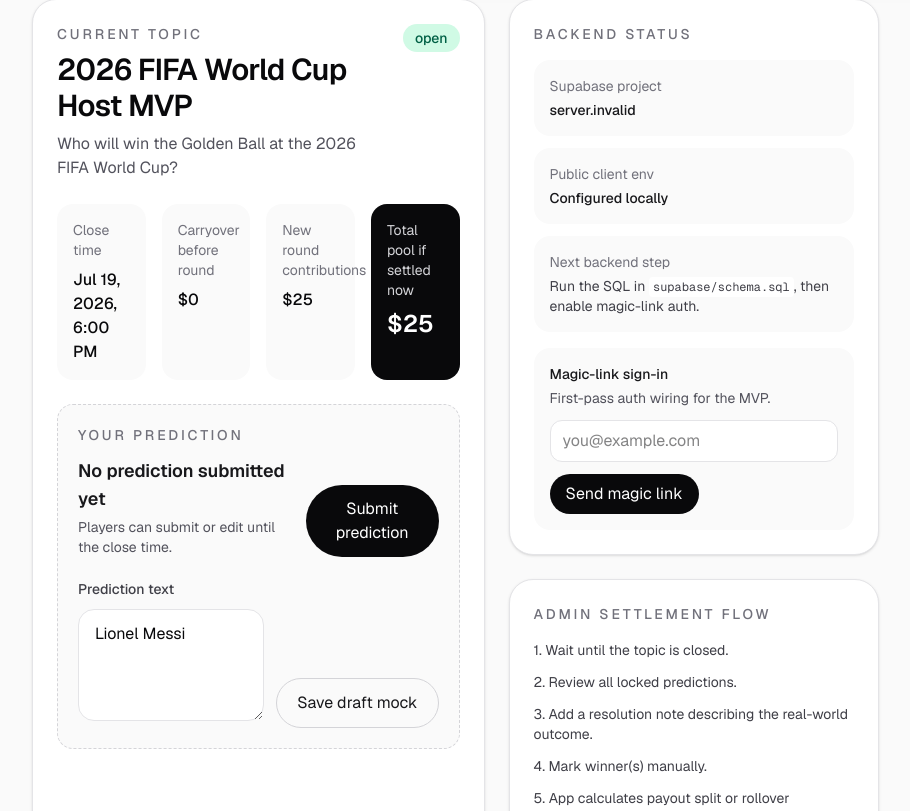
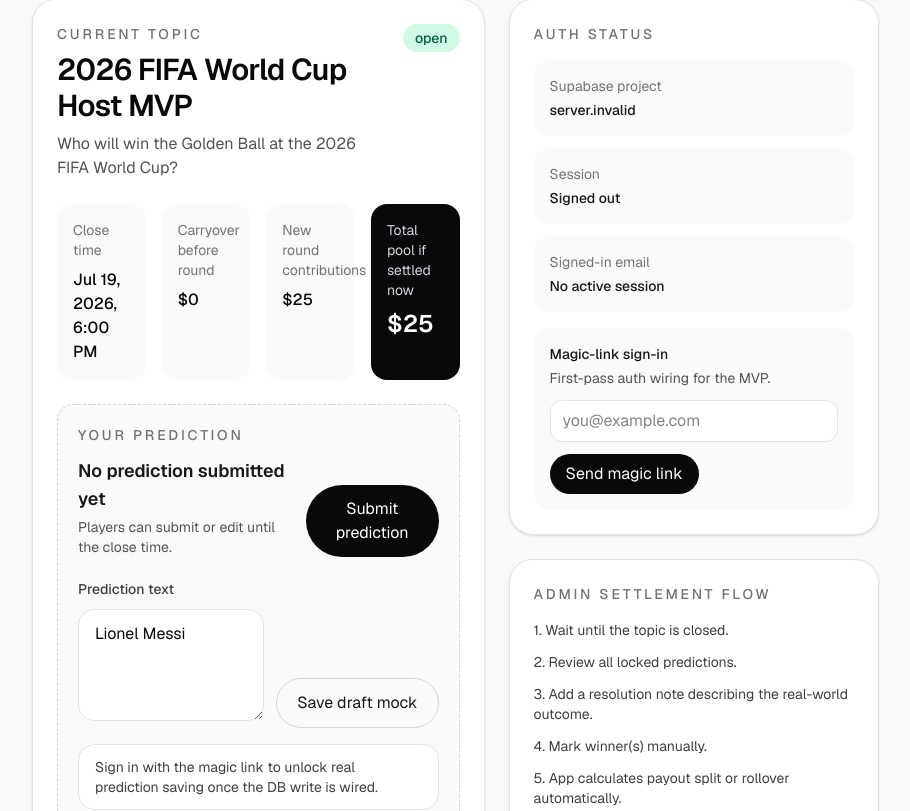
Before and after one commit to fanharrison4-woodoo/rolling-topic-pool, a Next.js app: page / in a window 1280 px wide. Shown: the part 369-1180 px from the top of the page, without its empty margins (8-918 px from the left). Built offline with nearby package versions, Linux system fonts and the light colour scheme; no server answers.

Commit message:
feat: surface auth session state in UI

```diff
--- a/src/app/page.tsx
+++ b/src/app/page.tsx
@@ -8,7 +8,8 @@
   getPredictionsForTopic,
   getUserPrediction,
 } from "@/lib/mock-data";
-import { MagicLinkForm } from "@/components/magic-link-form";
+import { AuthStatusCard } from "@/components/auth-status-card";
+import { PredictionAuthHint } from "@/components/prediction-auth-hint";
 import { getSupabasePublicEnv } from "@/lib/env";
 import { Prediction, Topic } from "@/lib/types";
 
@@ -196,36 +197,12 @@
                   Save draft mock
                 </button>
               </div>
+              <PredictionAuthHint />
             </div>
           </div>
 
           <aside className="space-y-6">
-            <div className="rounded-3xl border border-zinc-200 bg-white p-6 shadow-sm">
-              <p className="text-sm font-medium uppercase tracking-[0.2em] text-zinc-500">Backend status</p>
-              <div className="mt-4 space-y-3 text-sm text-zinc-700">
-                <div className="rounded-2xl bg-zinc-50 p-4">
-                  <p className="text-zinc-500">Supabase project</p>
-                  <p className="mt-1 font-medium text-zinc-900">
-                    {supabase.projectHost ?? "Not configured yet"}
-                  </p>
-                </div>
-                <div className="rounded-2xl bg-zinc-50 p-4">
-                  <p className="text-zinc-500">Public client env</p>
-                  <p className="mt-1 font-medium text-zinc-900">
-                    {supabase.configured ? "Configured locally" : "Missing"}
-                  </p>
-                </div>
-                <div className="rounded-2xl bg-zinc-50 p-4">
-                  <p className="text-zinc-500">Next backend step</p>
-                  <p className="mt-1 text-zinc-700">
-                    Run the SQL in <code className="rounded bg-white px-1 py-0.5 text-xs">supabase/schema.sql</code>, then enable magic-link auth.
-                  </p>
-                </div>
-              </div>
-              <div className="mt-4">
-                <MagicLinkForm />
-              </div>
-            </div>
+            <AuthStatusCard projectHost={supabase.projectHost} configured={supabase.configured} />
             <div className="rounded-3xl border border-zinc-200 bg-white p-6 shadow-sm">
               <p className="text-sm font-medium uppercase tracking-[0.2em] text-zinc-500">Admin settlement flow</p>
               <ol className="mt-4 space-y-3 text-sm text-zinc-700">
--- /dev/null
+++ b/src/components/auth-status-card.tsx
@@ -0,0 +1,130 @@
+"use client";
+
+import { useEffect, useMemo, useState } from "react";
+import type { Session } from "@supabase/supabase-js";
+import { MagicLinkForm } from "@/components/magic-link-form";
+import { createSupabaseBrowserClient } from "@/lib/supabase";
+
+interface AuthStatusCardProps {
+  projectHost: string | null;
+  configured: boolean;
+}
+
+export function AuthStatusCard({ projectHost, configured }: AuthStatusCardProps) {
+  const supabase = useMemo(() => createSupabaseBrowserClient(), []);
+  const [session, setSession] = useState<Session | null>(null);
+  const [loading, setLoading] = useState(() => Boolean(supabase));
+  const [signOutError, setSignOutError] = useState<string | null>(null);
+  const [signingOut, setSigningOut] = useState(false);
+
+  useEffect(() => {
+    if (!supabase) {
+      return;
+    }
+
+    let isMounted = true;
+
+    supabase.auth.getSession().then(({ data, error }) => {
+      if (!isMounted) {
+        return;
+      }
+
+      if (error) {
+        setSignOutError(error.message);
+      } else {
+        setSession(data.session ?? null);
+      }
+
+      setLoading(false);
+    });
+
+    const {
+      data: { subscription },
+    } = supabase.auth.onAuthStateChange((_event, nextSession) => {
+      if (!isMounted) {
+        return;
+      }
+
+      setSession(nextSession ?? null);
+      setLoading(false);
+      setSignOutError(null);
+    });
+
+    return () => {
+      isMounted = false;
+      subscription.unsubscribe();
+    };
+  }, [supabase]);
+
+  async function handleSignOut() {
+    if (!supabase) {
+      return;
+    }
+
+    setSigningOut(true);
+    setSignOutError(null);
+
+    const { error } = await supabase.auth.signOut();
+
+    if (error) {
+      setSignOutError(error.message);
+    }
+
+    setSigningOut(false);
+  }
+
+  return (
+    <div className="rounded-3xl border border-zinc-200 bg-white p-6 shadow-sm">
+      <p className="text-sm font-medium uppercase tracking-[0.2em] text-zinc-500">Auth status</p>
+      <div className="mt-4 space-y-3 text-sm text-zinc-700">
+        <div className="rounded-2xl bg-zinc-50 p-4">
+          <p className="text-zinc-500">Supabase project</p>
+          <p className="mt-1 font-medium text-zinc-900">{projectHost ?? "Not configured yet"}</p>
+        </div>
+        <div className="rounded-2xl bg-zinc-50 p-4">
+          <p className="text-zinc-500">Session</p>
+          <p className="mt-1 font-medium text-zinc-900">
+            {!configured
+              ? "Missing public env"
+              : loading
+                ? "Restoring session..."
+                : session
+                  ? "Signed in"
+                  : "Signed out"}
+          </p>
+        </div>
+        <div className="rounded-2xl bg-zinc-50 p-4">
+          <p className="text-zinc-500">Signed-in email</p>
+          <p className="mt-1 font-medium text-zinc-900">{session?.user.email ?? "No active session"}</p>
+        </div>
+      </div>
+
+      {!configured ? (
+        <div className="mt-4 rounded-2xl bg-amber-50 p-4 text-sm text-amber-900">
+          Add <code className="rounded bg-white px-1 py-0.5 text-xs">NEXT_PUBLIC_SUPABASE_URL</code> and{" "}
+          <code className="rounded bg-white px-1 py-0.5 text-xs">NEXT_PUBLIC_SUPABASE_ANON_KEY</code> to test auth.
+        </div>
+      ) : null}
+
+      {session ? (
+        <div className="mt-4 space-y-3 rounded-2xl bg-emerald-50 p-4 text-sm text-emerald-900">
+          <p>You’re signed in. This is the first real piece of the app now.</p>
+          <button
+            type="button"
+            onClick={handleSignOut}
+            disabled={signingOut}
+            className="rounded-full bg-zinc-950 px-4 py-2 text-sm font-medium text-white disabled:opacity-50"
+          >
+            {signingOut ? "Signing out..." : "Log out"}
+          </button>
+        </div>
+      ) : (
+        <div className="mt-4">
+          <MagicLinkForm />
+        </div>
+      )}
+
+      {signOutError ? <p className="mt-3 text-sm text-rose-700">{signOutError}</p> : null}
+    </div>
+  );
+}
--- /dev/null
+++ b/src/components/prediction-auth-hint.tsx
@@ -0,0 +1,56 @@
+"use client";
+
+import { useEffect, useMemo, useState } from "react";
+import type { Session } from "@supabase/supabase-js";
+import { createSupabaseBrowserClient } from "@/lib/supabase";
+
+export function PredictionAuthHint() {
+  const supabase = useMemo(() => createSupabaseBrowserClient(), []);
+  const [session, setSession] = useState<Session | null>(null);
+  const [loading, setLoading] = useState(() => Boolean(supabase));
+
+  useEffect(() => {
+    if (!supabase) {
+      return;
+    }
+
+    let isMounted = true;
+
+    supabase.auth.getSession().then(({ data }) => {
+      if (!isMounted) {
+        return;
+      }
+
+      setSession(data.session ?? null);
+      setLoading(false);
+    });
+
+    const {
+      data: { subscription },
+    } = supabase.auth.onAuthStateChange((_event, nextSession) => {
+      if (!isMounted) {
+        return;
+      }
+
+      setSession(nextSession ?? null);
+      setLoading(false);
+    });
+
+    return () => {
+      isMounted = false;
+      subscription.unsubscribe();
+    };
+  }, [supabase]);
+
+  return (
+    <div className="mt-4 rounded-2xl border border-zinc-200 bg-white px-4 py-3 text-sm text-zinc-700">
+      {!supabase
+        ? "Auth env is missing locally, so prediction saving is still mock-only."
+        : loading
+          ? "Checking your session..."
+          : session
+            ? `Signed in as ${session.user.email}. Prediction saving is the next real slice to wire.`
+            : "Sign in with the magic link to unlock real prediction saving once the DB write is wired."}
+    </div>
+  );
+}
--- a/src/lib/supabase.ts
+++ b/src/lib/supabase.ts
@@ -1,12 +1,19 @@
-import { createClient } from "@supabase/supabase-js";
+import { createClient, type SupabaseClient } from "@supabase/supabase-js";
 import { getSupabasePublicEnv } from "@/lib/env";
+
+let browserClient: SupabaseClient | null | undefined;
 
 export function createSupabaseBrowserClient() {
   const { url, anonKey, configured } = getSupabasePublicEnv();
 
   if (!configured || !url || !anonKey) {
+    browserClient = null;
     return null;
   }
 
-  return createClient(url, anonKey);
+  if (!browserClient) {
+    browserClient = createClient(url, anonKey);
+  }
+
+  return browserClient;
 }
```
